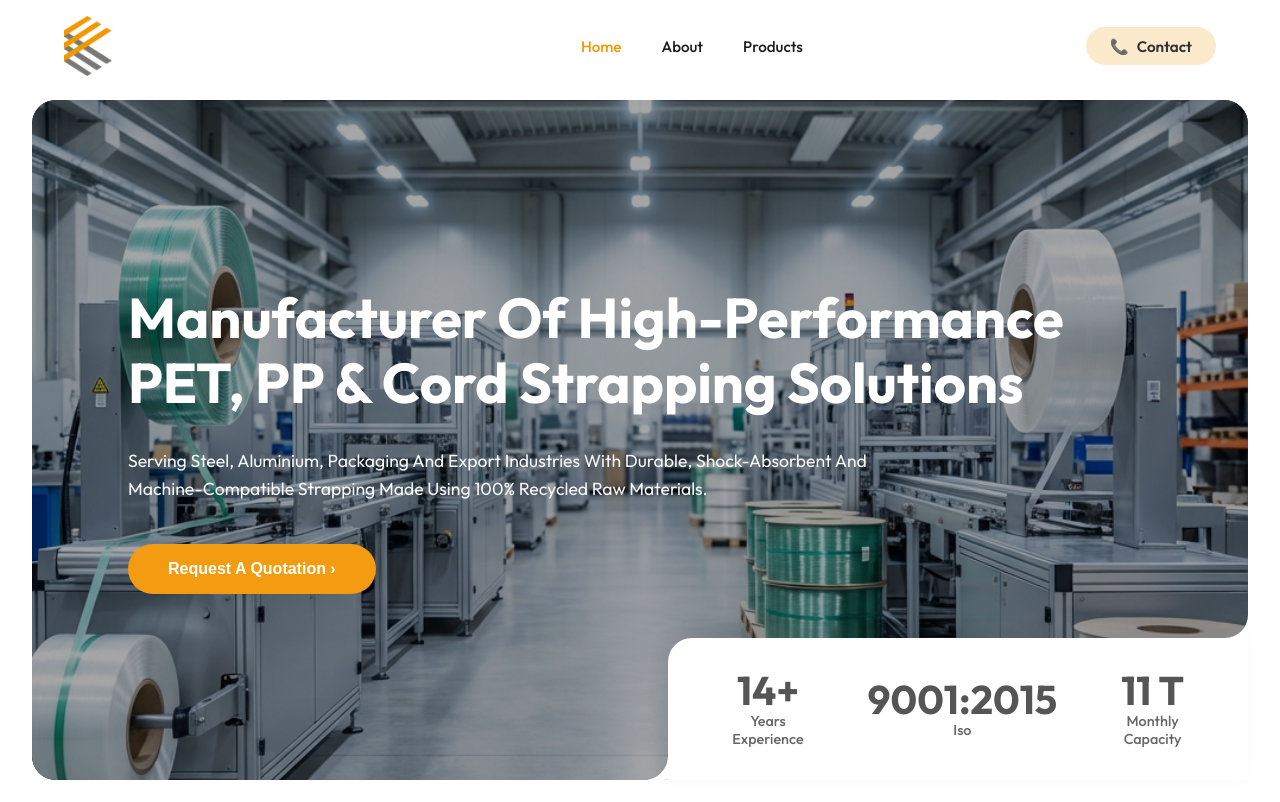
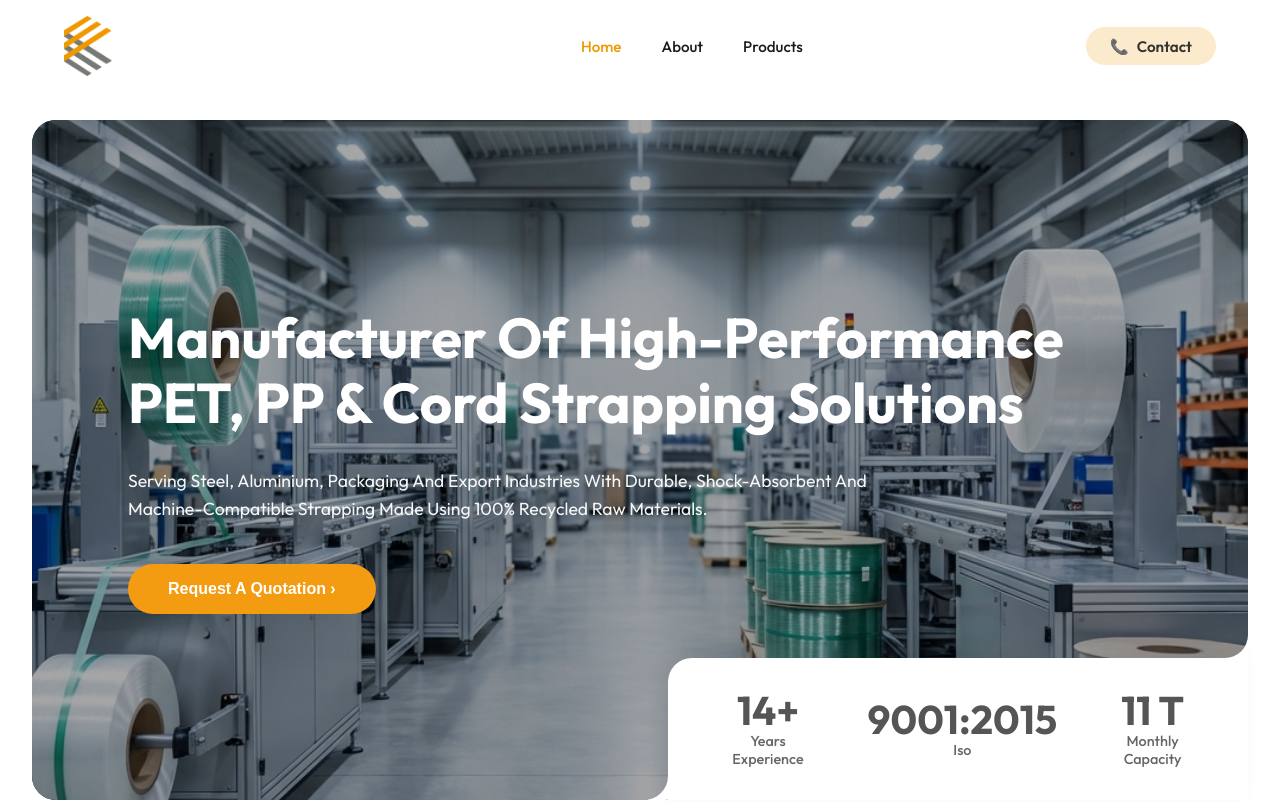
Before and after one commit to trivonotech/KARAM-PET---STRAP-INDUSTRIES, a Next.js app: page / in a window 1280 px wide. Shown: the top 802 px of the page. Built offline with nearby package versions, Linux system fonts and the light colour scheme; no server answers; the database is empty.

Commit message:
style: Adjust top padding to 120px for consistent spacing across various page sections.

```diff
--- a/src/app/about/page.module.css
+++ b/src/app/about/page.module.css
@@ -17,7 +17,7 @@
 
 /* Header Section */
 .headerSection {
-    padding: 8rem 0 4rem;
+    padding: 120px 0 4rem;
     text-align: left;
 }
 
--- a/src/app/contact/page.module.css
+++ b/src/app/contact/page.module.css
@@ -15,7 +15,7 @@
 
 /* Header Section */
 .headerSection {
-    padding: 6rem 0 4rem;
+    padding: 120px 0 4rem;
     text-align: center;
 }
 
--- a/src/app/page.module.css
+++ b/src/app/page.module.css
@@ -1,4 +1,4 @@
 .mainWrapper {
-  padding-top: 100px;
+  padding-top: 120px;
   padding-bottom: 2rem;
 }
--- a/src/app/products/page.module.css
+++ b/src/app/products/page.module.css
@@ -1,5 +1,5 @@
 .mainWrapper {
-    padding-top: 100px;
+    padding-top: 120px;
     /* Match global padding adjustment */
     padding-bottom: 4rem;
     width: 100%;
```
